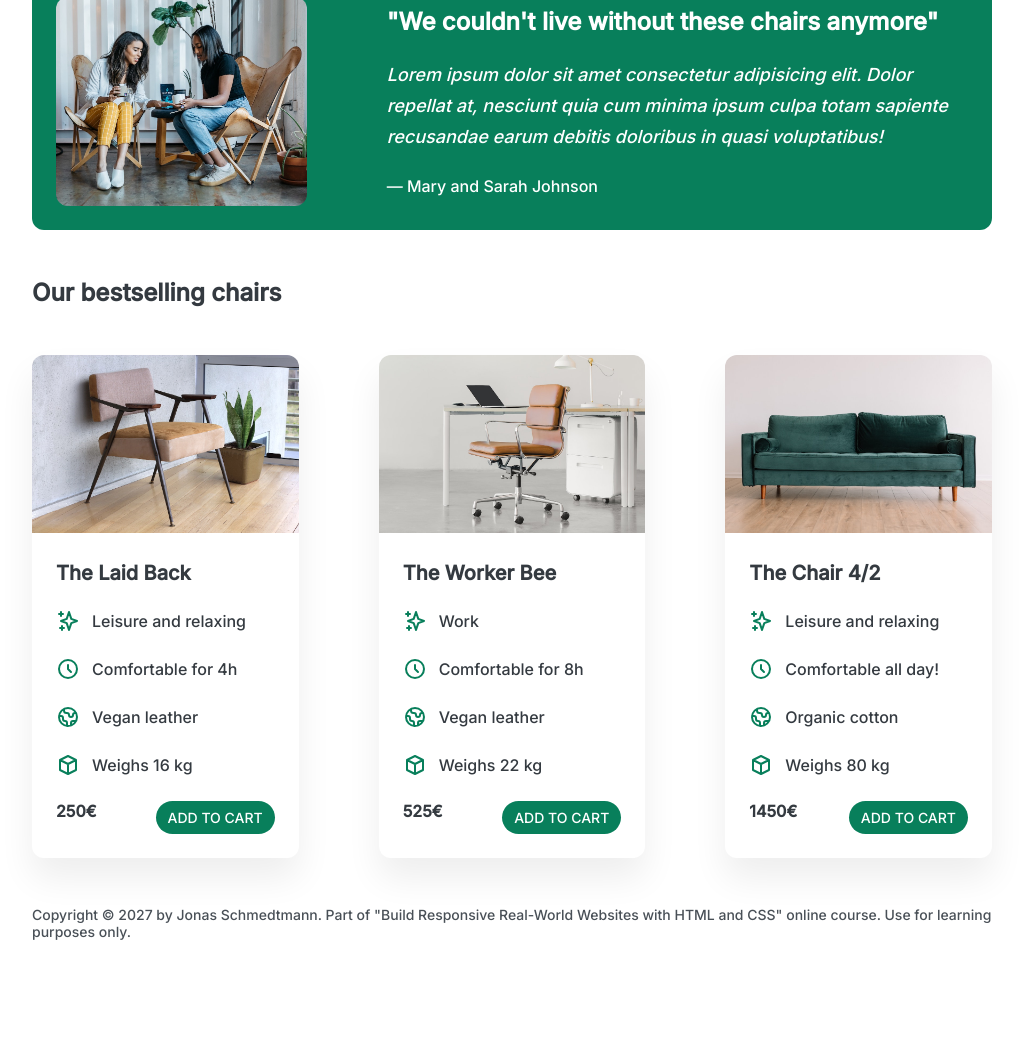
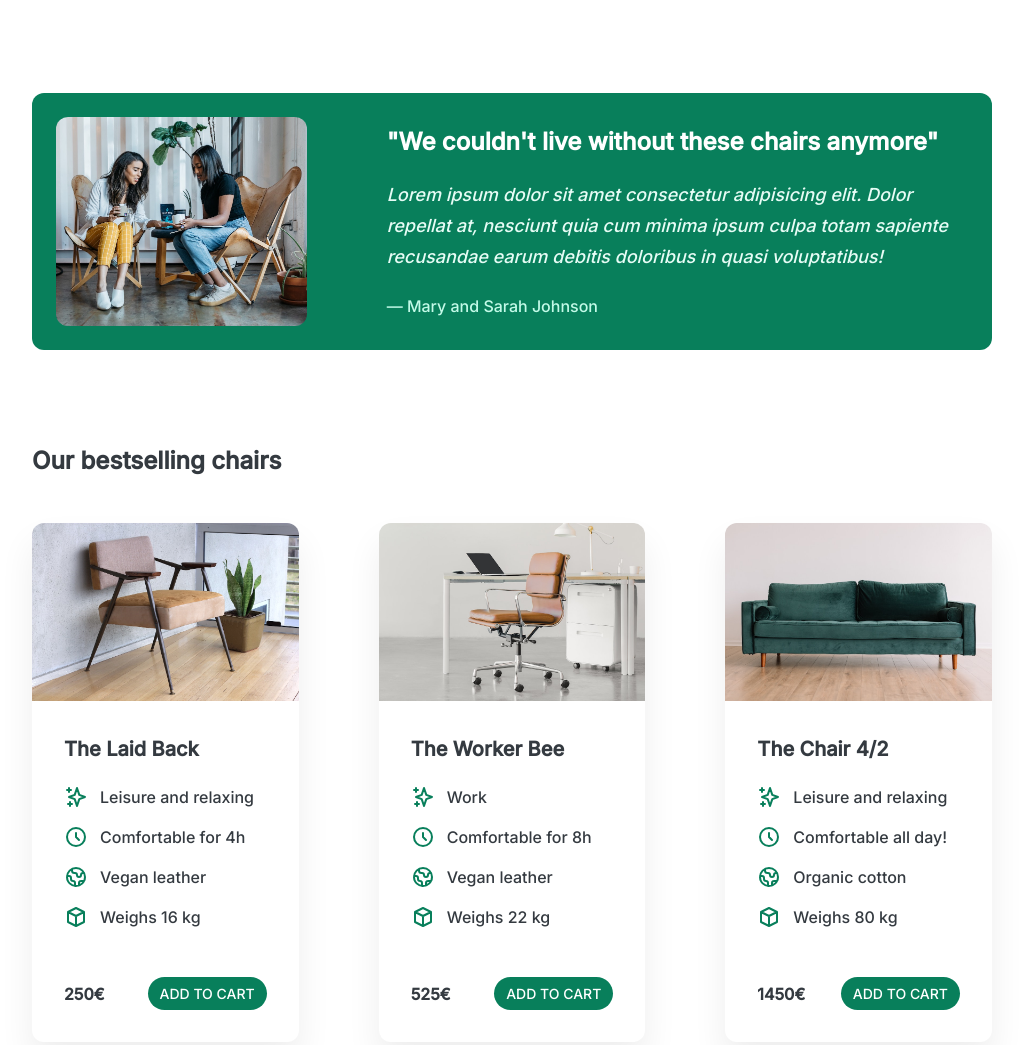
Before and after one commit to hstha/web-development-scratch, a plain HTML site: page module-3/chair/index.html in a window 1280 px wide. Shown: the part 898-1943 px from the top of the page, without its empty margins (128-1151 px from the left). Before the commit the page ends 1886 px from the top, so only its background shows below. Drawn offline with Linux system fonts and the light colour scheme.

Commit message:
[web-design-visual-hierarchy]: - updated notes and project for visual hierarchy ingredient

```diff
--- a/module-3/chair/assets/stylesheets/style.css
+++ b/module-3/chair/assets/stylesheets/style.css
@@ -13,12 +13,16 @@ FONT SIZE SYSTEM (px)
   --gray-color: #343a40;
   --gray-color-tilt: #495057;
   --white-color: #fff;
+  --white-color-tile: #e6fcf5;
   --box-shadow: rgba(0, 0, 0, 0.07);
   --text-shadow: rgba(0, 0, 0, 0.2);
   --font-wight-5: 500;
   --font-wight-6: 600;
   --font-wight-7: 700;
   --border-radius: 12px;
+  --space-large: 96px;
+  --space-middle: 64px;
+  --space-small: 16px;
 }
 
 * {
@@ -42,7 +46,7 @@ body {
 
 header,
 section {
-  margin-bottom: 48px;
+  margin-bottom: var(--space-large);
 }
 
 h2 {
@@ -92,7 +96,7 @@ header {
   display: grid;
   grid-template-columns: repeat(2, 1fr);
   column-gap: 80px;
-  margin-top: 48px;
+  margin-top: var(--space-middle);
 }
 
 .header-text-box {
@@ -104,7 +108,7 @@ h1 {
   line-height: 1.1;
   letter-spacing: -1px;
   /* text-shadow: 0 5px 5px var(--text-shadow); */
-  margin-bottom: 24px;
+  margin-bottom: 32px;
 }
 
 .header-text {
@@ -122,7 +126,7 @@ img {
   stroke: var(--primary-color);
   height: 32px;
   width: 32px;
-  margin-bottom: 16px;
+  margin-bottom: 24px;
 }
 
 .features-title {
@@ -158,6 +162,11 @@ img {
   font-size: 18px;
   line-height: 1.7;
   margin-bottom: 24px;
+  color: var(--white-color-tile);
+}
+
+.testimonial-author {
+  color: #c3fae8;
 }
 
 /* CHAIRS */
@@ -172,7 +181,7 @@ img {
 }
 
 .chair-box {
-  padding: 24px;
+  padding: 32px;
 }
 
 h3 {
@@ -182,14 +191,14 @@ h3 {
 
 .chair-details {
   list-style: none;
-  margin-bottom: 24px;
+  margin-bottom: 48px;
 }
 
 .chair-details li {
   display: flex;
   align-items: center;
   gap: 12px;
-  margin-bottom: 24px;
+  margin-bottom: 16px;
 }
 
 .chair-details li:last-child {
@@ -205,6 +214,7 @@ h3 {
 .chair-price {
   display: flex;
   justify-content: space-between;
+  align-items: center;
 }
 
 footer {
```
Also changed, not shown: 1 other file.
